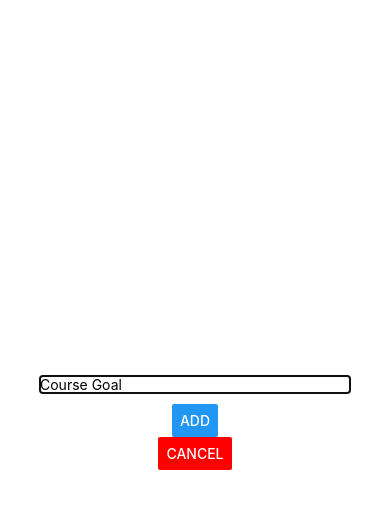
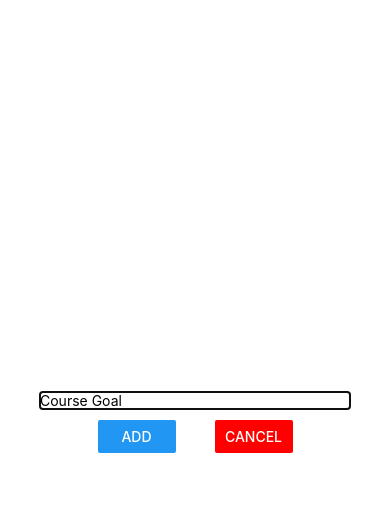
Before and after one commit to FrankGerold/NativeTutorial-course_goals, a React Native app: screen / in a window 390 px wide. Both pictures are taken after a click on the button "ADD NEW GOAL". Shown: the top 508 px of the page. Built offline with nearby package versions, Linux system fonts and the light colour scheme.

Commit message:
button styling

```diff
--- a/components/GoalInput.js
+++ b/components/GoalInput.js
@@ -19,8 +19,14 @@ const GoalInput = ({ setgoalsList, visible, addNewGoal, cancelAdd }) => {
   return (<Modal visible={visible} animationType="slide">
       <View style={styles.inputContainer}>
         <TextInput placeholder="Course Goal" style={styles.input} onChangeText={enteredText=>setEnteredGoal(enteredText)} />
-        <Button title="Add" onPress={addGoalHandler} />
-        <Button title="Cancel" color='red' onPress={candelHandler} />
+        <View style={styles.buttonContainer}>
+          <View style={styles.button}>
+            <Button title="Add" onPress={addGoalHandler} />
+          </View>
+          <View style={styles.button}>
+            <Button title="Cancel" color='red' onPress={candelHandler} />
+          </View>
+        </View>
       </View>
     </Modal>)
   };
@@ -36,6 +42,15 @@ const styles = StyleSheet.create({
     borderWidth: 1,
     width: '80%',
     marginBottom: 10
-  }});
+  },
+  buttonContainer: {
+    flexDirection: 'row',
+    justifyContent: 'space-between',
+    width: '50%'
+  },
+  button: {
+    width: '40%'
+  }
+});
 
 export default GoalInput;
```
